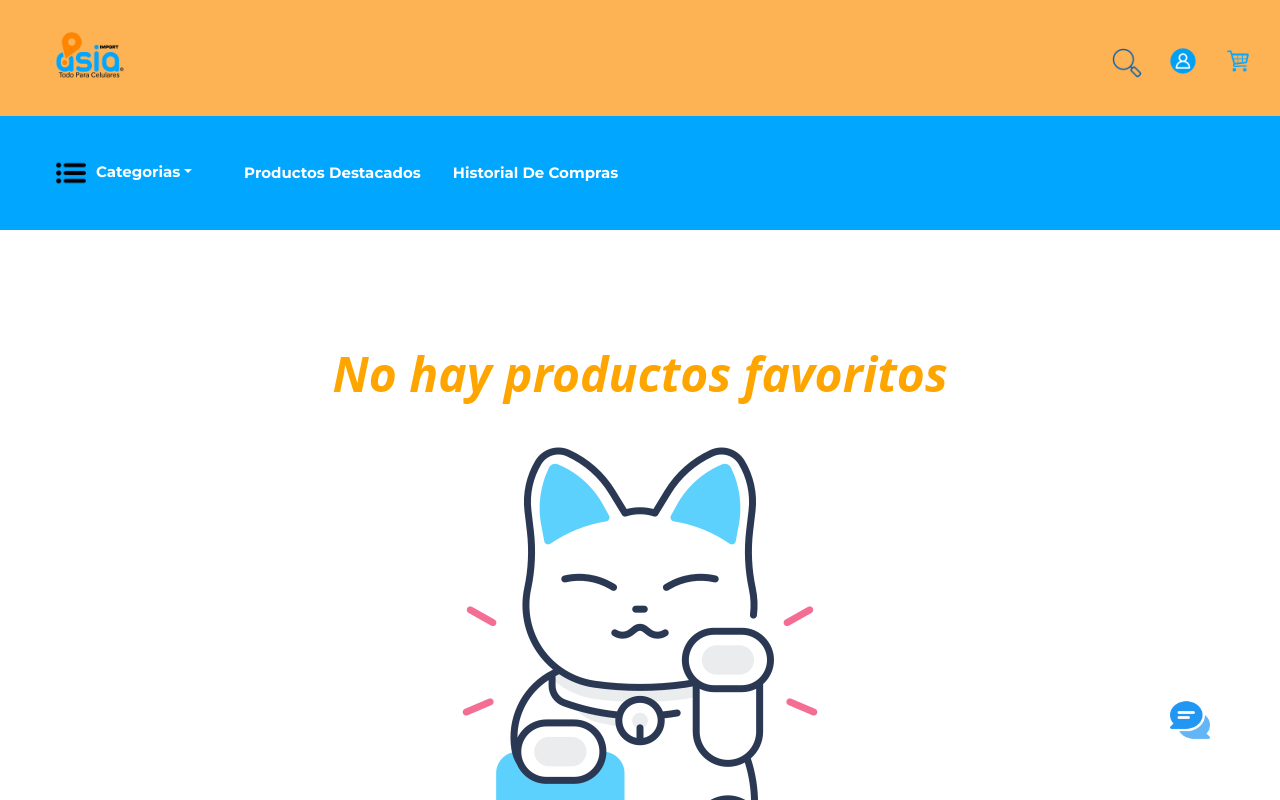
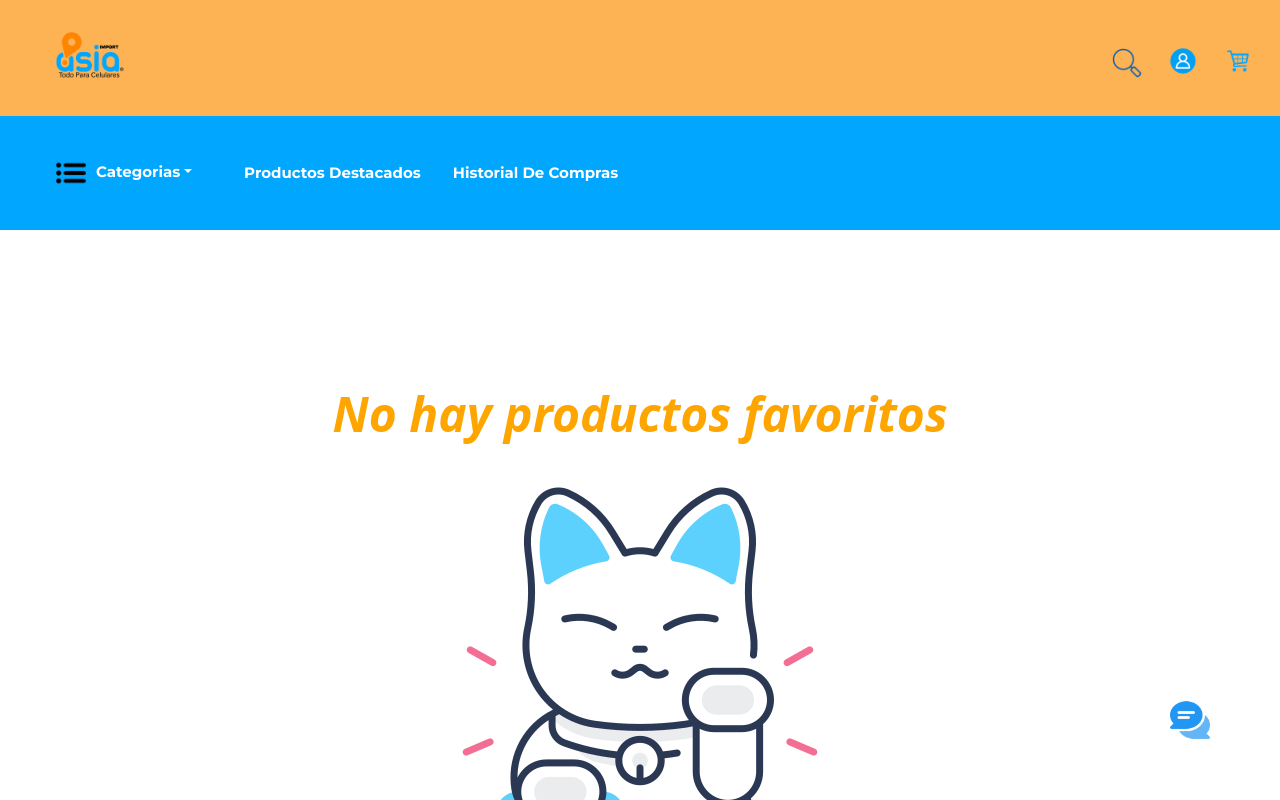
Before and after one commit to jairoaguilarts/AsiaImport, a React (Create React App) app: page /favoritos in a window 1280 px wide. Shown: the top 800 px of the page. Built offline with nearby package versions, Linux system fonts and the light colour scheme; a web font is replaced by a local one.

Commit message:
arreglando ventana de favoritos

```diff
--- a/src/components/Client_screens/ProductoFiltro.css
+++ b/src/components/Client_screens/ProductoFiltro.css
@@ -35,10 +35,24 @@
   display: flex;
   align-items: center;
   justify-content: center;
-  height: 100vh;
+  min-height: 100vh; /* Asegura que ocupe al menos la altura de la pantalla */
   width: 100%;
   flex-direction: column;
-  overflow: visible;
+  padding: 20px; /* Agrega algo de padding para asegurar espacio alrededor del contenido */
+  box-sizing: border-box; /* Asegura que el padding no afecte las dimensiones del contenedor */
+}
+
+.main-container2 {
+  margin-top: 20px; /* Ajusta según sea necesario para tu layout */
+  margin-left: 0; /* Elimina el margen negativo */
+  margin-bottom: auto;
+  padding: 20px;
+}
+
+.product-list-container {
+  margin-left: 0; /* Asegúrate de que no empuje el contenido fuera de la vista */
+  margin-top: 20px; /* Ajusta según sea necesario */
+  padding: 20px;
 }
 
 .filter-section:last-child {
@@ -111,49 +125,11 @@
   box-shadow: 0 2px 4px rgba(0, 0, 0, 0.1);
 }
 
-.main-container {
-  position: relative;
-  display: flex;
-  margin-bottom: auto;
-}
-.main-container2 {
-  /* Elimina los márgenes que empujan el contenedor hacia abajo y hacia la izquierda */
-  margin-top: 0;
-  margin-left: auto;
-  margin-right: auto;
-  margin-bottom: auto;
-  /* Asegúrate de que el contenedor tenga el ancho que necesitas */
-  width: 100%;
-  max-width: 1200px; /* O el ancho máximo que desees */
-  /* Altura mínima para asegurarse de que se estire hasta el final de la ventana gráfica si no hay suficiente contenido */
-  min-height: 100vh;
-  /* Centrado de contenido */
-  display: flex;
-  flex-direction: column;
-  justify-content: center; /* Centra verticalmente si es necesario */
-  align-items: center; /* Centra horizontalmente */
-}
-
-
 .product-list-container {
   margin-left: 250px;
   margin-top: -500px;
   padding-left: 20px;
 }
-
-.product-list-container2 {
-  /* Centra el contenedor */
-  margin: 0 auto;
-  /* Ajusta el padding a tus necesidades, sin desplazamientos negativos */
-  padding: 20px;
-  /* Opcional: Si necesitas que este contenedor tenga un ancho máximo específico */
-  max-width: 1200px; /* Ajusta este valor según sea necesario */
-  /* Asegúrate de que no exceda el ancho de la ventana gráfica */
-  width: 100%;
-  /* Si deseas que este contenedor tenga algún espacio en la parte superior */
-  padding-top: 1em; /* Ajusta este valor según sea necesario */
-}
-
 
 .product-container {
   display: flex;
```
